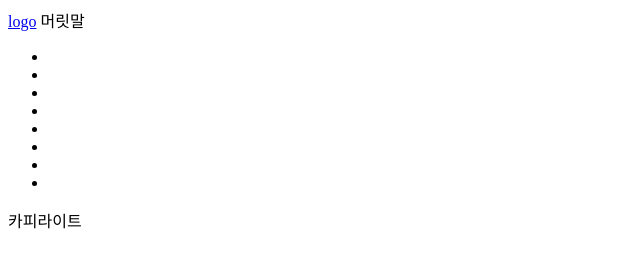
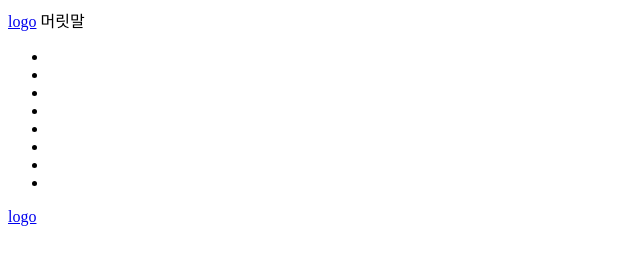
Before and after one commit to kwonminsung01/html, a plain HTML site: page index.html in a window 1280 px wide. Shown: the whole page, without its empty margins (0-640 px from the left). Drawn offline with Linux system fonts and the light colour scheme.

Commit message:
하단완료

```diff
--- a/index.html
+++ b/index.html
@@ -28,7 +28,9 @@
             <div class="visual"></div>
             <div class="slide"></div>
         </main>
-        <footer>카피라이트</footer>
+        <footer>
+            <a href="f-logo">logo</a>
+        </footer>
     </div>
 
 </body>
```
